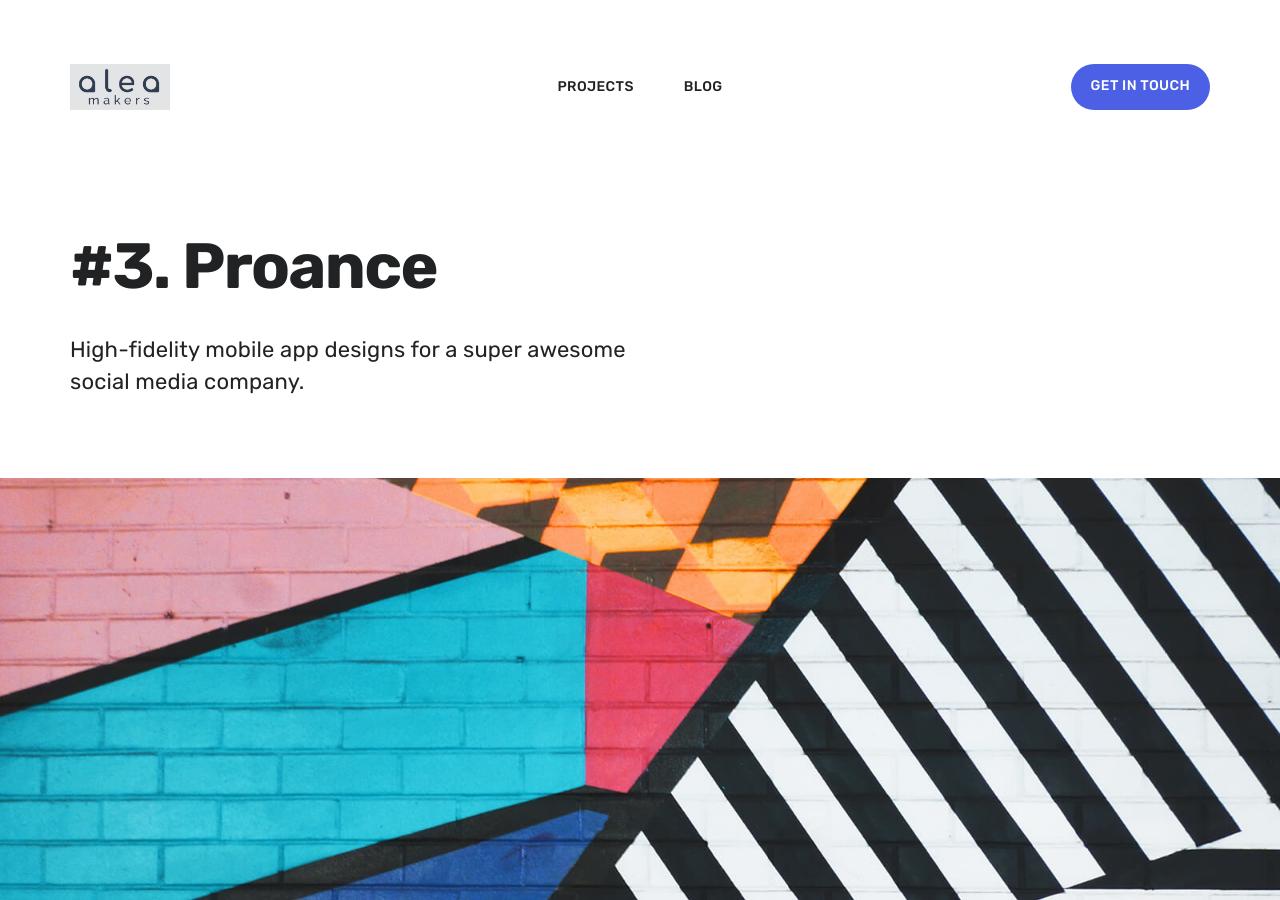
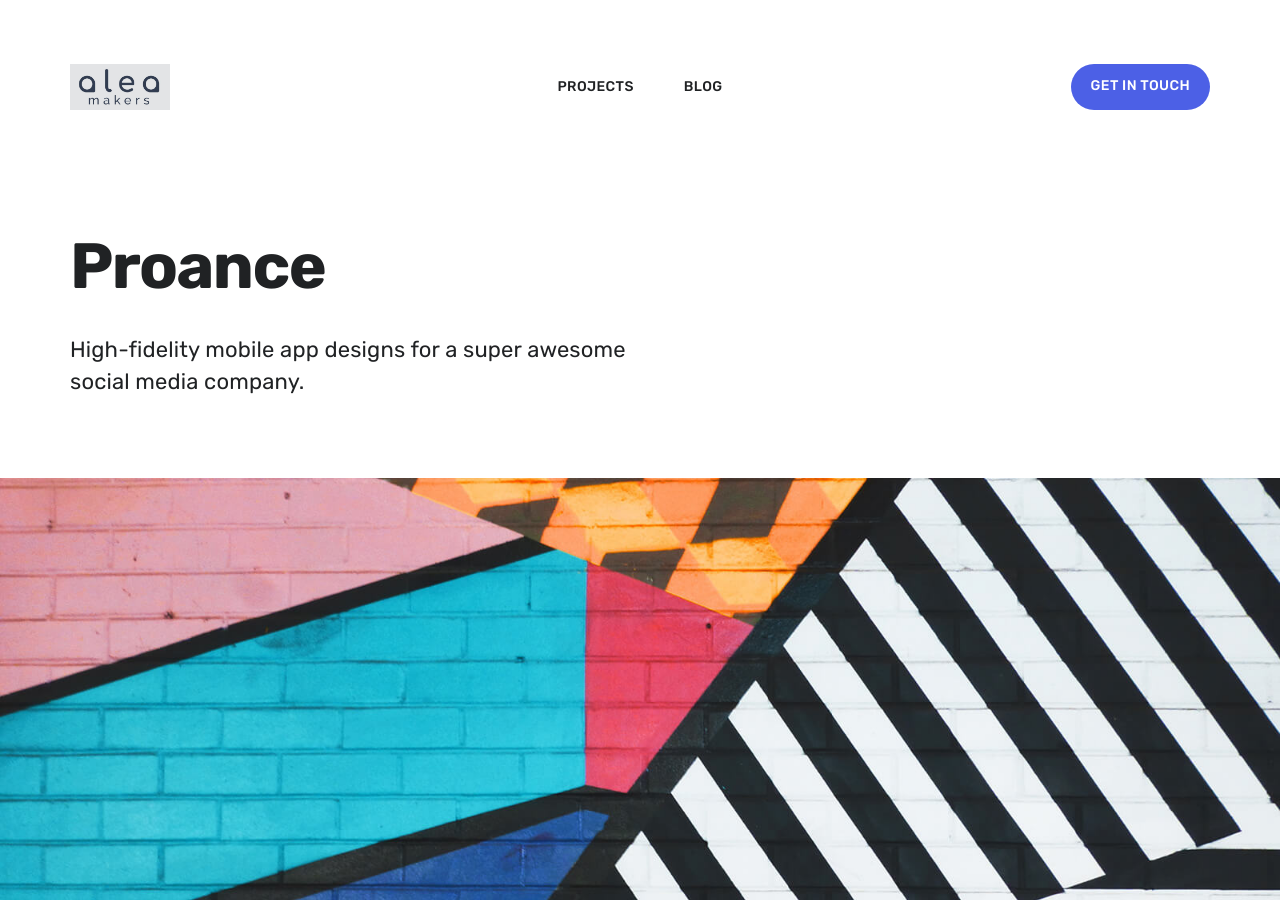
Before and after one commit to alea-git/alea-git.github.io, a Jekyll site: the page built from _projects/mobile-app-2.md, in a window 1280 px wide and 900 px high. Built offline with Jekyll 4.4.1, drawn with Linux system fonts in a browser that asks for light colours; nearby versions of some CDN libraries.

Commit message:
Updated '_projects/mobile-app-2.md' via CloudCannon

```diff
--- a/_projects/mobile-app-2.md
+++ b/_projects/mobile-app-2.md
@@ -1,7 +1,7 @@
 ---
-title: '#3. Proance'
+title: Proance
 subtitle: High-fidelity mobile app designs for a super awesome social media company.
-date: 2019-07-24 00:00:00
+date: 2019-10-15 00:00:00
 description: Descrizione Proance
 featured_image: demo.jpg
 accent_color: '#4c60e6'
```
